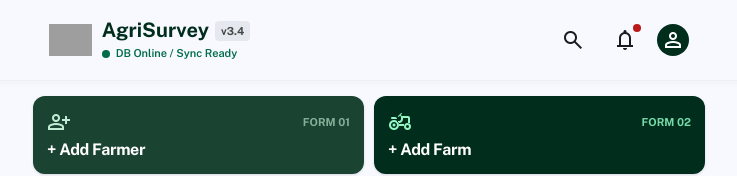
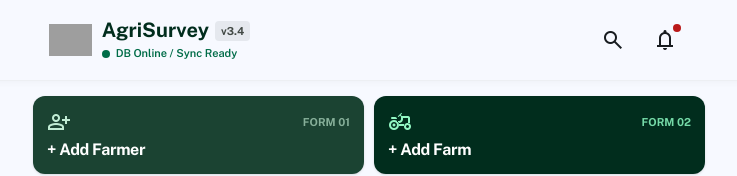
Before and after one commit to surya-r-2007/agrisurvey, a React (Vite) app: page / in a window 1280 px wide. Shown: the top 176 px of the page, without its empty margins (271-1008 px from the left). Built offline with nearby package versions, Linux system fonts and the light colour scheme; grey boxes are pictures that could not be loaded.

Commit message:
Refactor: Remove profile icon button from Header

```diff
--- a/src/components/Header.tsx
+++ b/src/components/Header.tsx
@@ -100,14 +100,6 @@ export const Header: React.FC<HeaderProps> = ({
               </button>
             </>
           )}
-
-          <button
-            onClick={onOpenInspector}
-            aria-label="Inspector Profile"
-            className="w-8 h-8 rounded-full bg-primary flex items-center justify-center flex-shrink-0 ml-1 hover:ring-2 hover:ring-secondary transition-all cursor-pointer"
-          >
-            <span className="material-symbols-outlined text-on-primary text-[18px]">person</span>
-          </button>
         </div>
       </div>
     </header>
```
